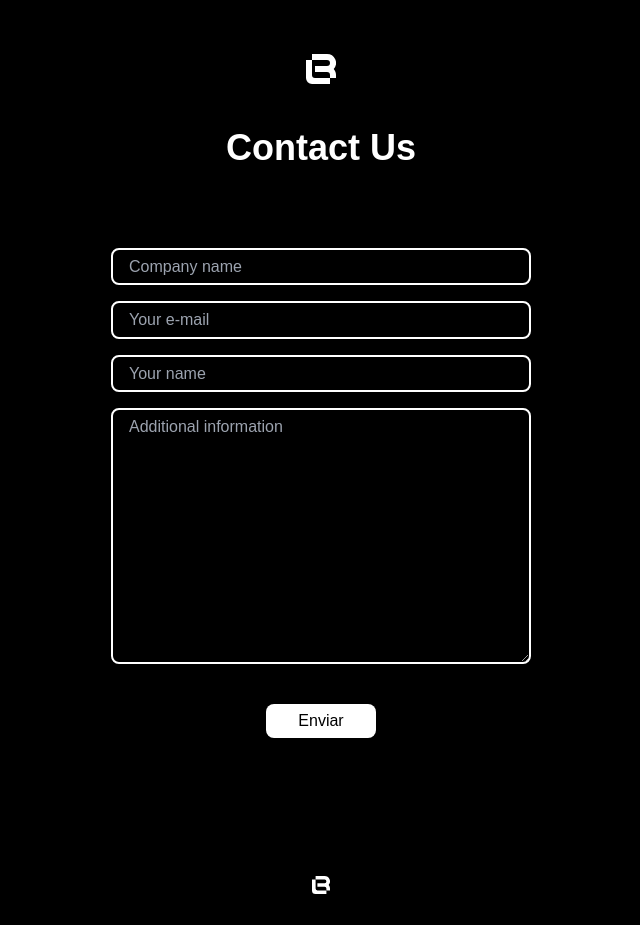
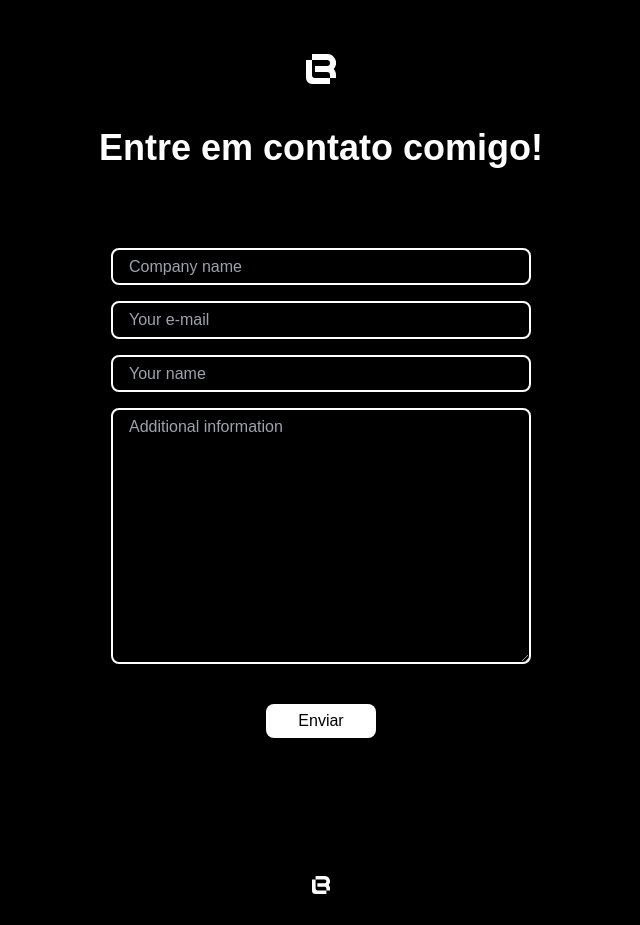
Before and after one commit to brunoliimas/lorem-ipsum, a Next.js app: page / in a window 1280 px wide. Shown: the part 5680-6605 px from the top of the page, without its empty margins (319-959 px from the left). Built offline with nearby package versions, Linux system fonts and the light colour scheme.

Commit message:
Atualização de titulo de contactUs

```diff
--- a/components/ContactUs.tsx
+++ b/components/ContactUs.tsx
@@ -13,7 +13,7 @@ const ContactUs: React.FC = () => {
                         alt="Logo"
                     />
                 </div>
-                <h2 className="text-4xl font-bold">Contact Us</h2>
+                <h2 className="text-4xl font-bold">Entre em contato comigo!</h2>
 
                 <form action="" className='flex flex-col gap-4 mt-16 px-10 lg:mt-20 min-w-full md:min-w-[500px]'>
                     <input
```
